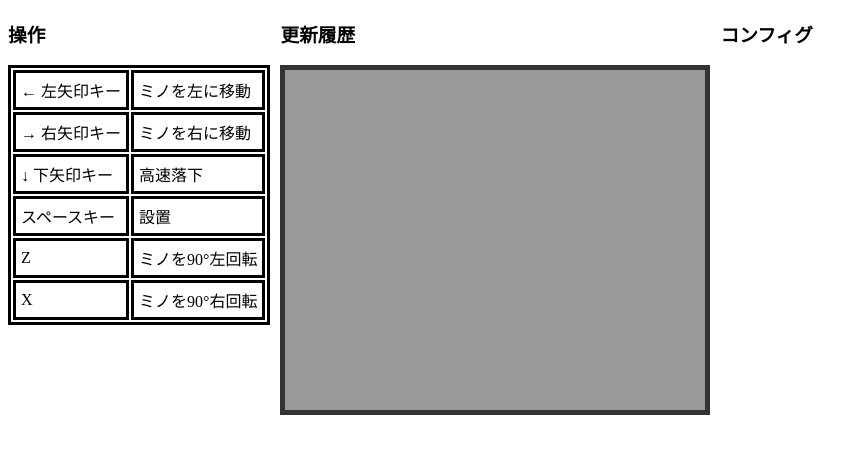
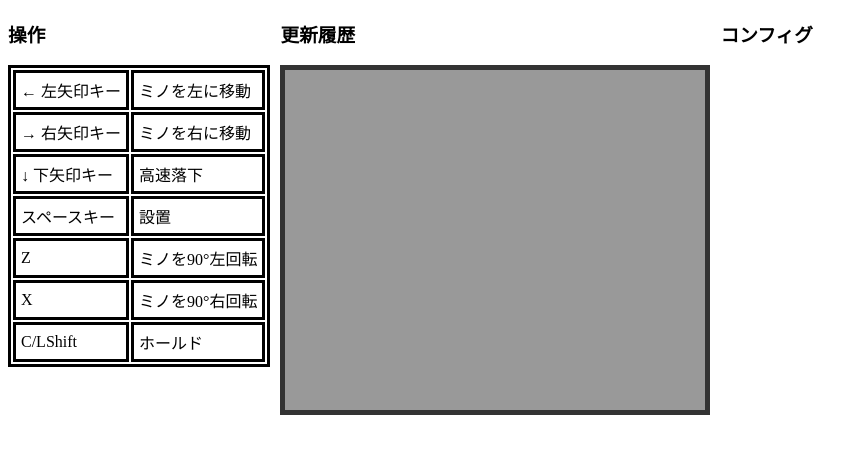
Before and after one commit to Ito-Hideaki/teresource, a website built with Vite: page index.html in a window 1280 px wide. Shown: the part 79-532 px from the top of the page, without its empty margins (0-867 px from the left). Built offline with nearby package versions, Linux system fonts and the light colour scheme.

Commit message:
add: add hold description to html

```diff
--- a/index.html
+++ b/index.html
@@ -79,6 +79,10 @@
             <td>X</td>
             <td>ミノを90°右回転</td>
           </tr>
+          <tr>
+            <td>C/LShift</td>
+            <td>ホールド</td>
+          </tr>
         </table>
       </div>
       <div>
@@ -88,7 +92,7 @@
           <script type="module">
             import { viteURLify } from "#util";
             const parentElement = document.querySelector(".updatehistorybox");
-            document.addEventListener("DOMContentLoaded", async function() {
+            document.addEventListener("DOMContentLoaded", async function () {
               const response = await fetch(viteURLify("updatehistory.json"));
               const obj = await response.json();
               console.log(obj);
@@ -102,7 +106,8 @@
         </div>
       </div>
       <div style="min-width: 400px; flex-grow: 1;">
-        <h3>コンフィグ</h3><div id="config-container" ></div>
+        <h3>コンフィグ</h3>
+        <div id="config-container"></div>
       </div>
     </div>
     <div id="game-container"></div>
```
